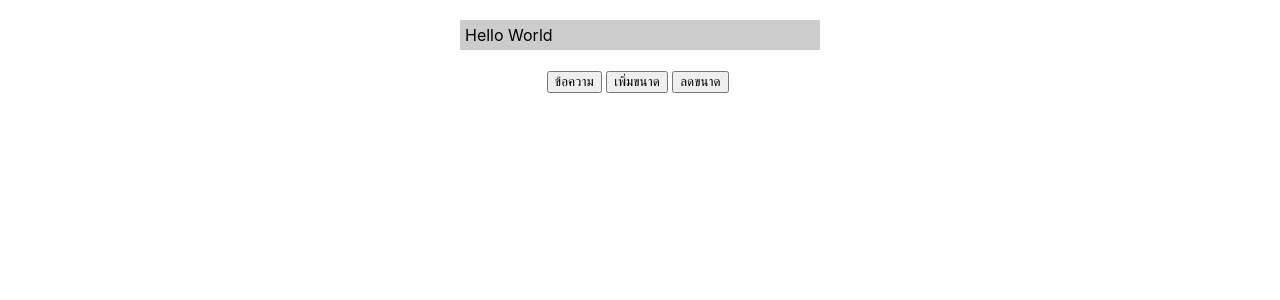
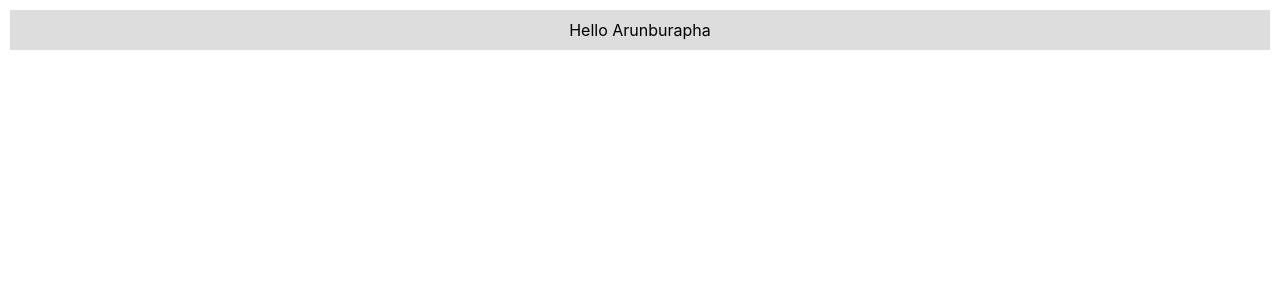
Before and after one commit to student-Blue/app1, a React (Create React App) app: page / in a window 1280 px wide. Shown: the top 300 px of the page. Built offline with nearby package versions, Linux system fonts and the light colour scheme.

Commit message:
Create contents

```diff
--- a/src/App.js
+++ b/src/App.js
@@ -1,6 +1,10 @@
 import React from 'react';
-import MassageBox from './state-func';
-
-export default function App(){
-  return <MassageBox/>
+import { userContext } from './context'
+import Context from './context-contents';
+export default function App() {
+  return (
+    <userContext.Provider value={'Arunburapha'}>
+      <Context />
+    </userContext.Provider>
+  )
 }
--- /dev/null
+++ b/src/context-contents.js
@@ -0,0 +1,19 @@
+import React from "react";
+import {userContext} from './context'
+
+export default function Context(){
+    let user = React.useContext(userContext);
+
+    const contextStyle = {
+        backgroundColor: '#ddd',
+        textAlign: 'center',
+        margin: 10,
+        padding: 10
+    }
+
+    return(
+        <div style={contextStyle}>
+            Hello {user}
+        </div>
+    )
+}
--- /dev/null
+++ b/src/context.js
@@ -0,0 +1,2 @@
+import React,{ createContext } from "react";
+export const userContext = createContext()
```
